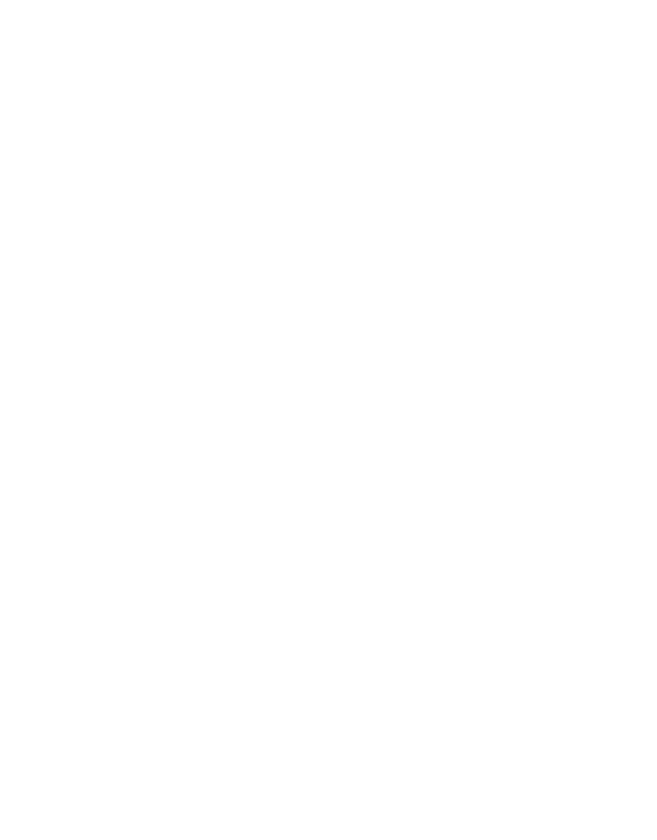
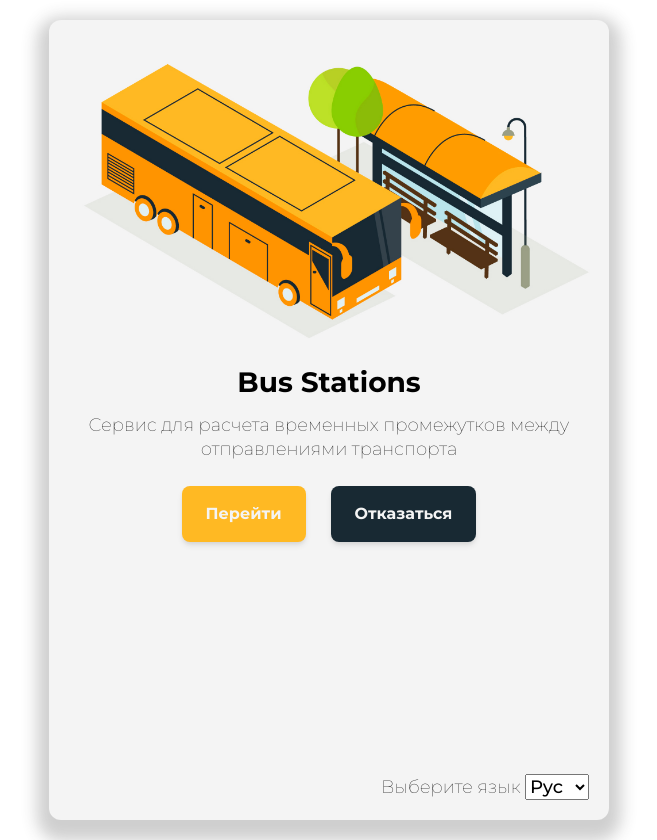
Before and after one commit to stavbers/busStation, a plain HTML site: page index.html in a window 1280 px wide. Shown: the whole page, without its empty margins (311-968 px from the left). Before the commit the page ends 800 px from the top, so only its background shows below. Drawn offline with Linux system fonts and the light colour scheme.

Commit message:
add first screen

```diff
--- a/index.html
+++ b/index.html
@@ -5,10 +5,41 @@
   <meta http-equiv="X-UA-Compatible" content="IE=edge">
   <meta name="viewport" content="width=device-width, initial-scale=1.0">
   <title>busStation</title>
+  <link rel="apple-touch-icon" sizes="180x180" href="apple-touch-icon.png">
+  <link rel="icon" type="image/png" sizes="32x32" href="favicon-32x32.png">
+  <link rel="icon" type="image/png" sizes="16x16" href="favicon-16x16.png">
+<!--  <link rel="manifest" href="site.webmanifest">-->
   <link rel="stylesheet" href="normalize.css">
   <link rel="stylesheet" href="style.css">
+
 </head>
 <body>
+
+  <div class="container">
+
+    <div class="first-screen">
+      <div class="first-screen__img">
+        <img src="images/316237-P8UKLL-902.jpg" alt="автобус на остановке">
+      </div>
+      <h2 class="first-screen__title">Bus Stations</h2>
+      <p class="first-screen__info">Сервис для расчета временных промежутков между отправлениями транспорта</p>
+      <div class="first-screen__choice choice">
+        <a href="#" class="btn choice-true">Перейти</a>
+        <a href="#" class="btn choice-false">Отказаться</a>
+      </div>
+      <div class="first-screen--lang"> Выберите язык
+        <select name="lang" id="lang">
+          <option value='eng'><img src="images/flags/usa.png" alt="usa">Engl</option>
+          <option value='ukr'>Укр</option>
+          <option value='rus' selected>Рус</option>
+        </select>
+      </div>
+    </div>
+
+    <div class="second-screen">
+
+    </div>
+  </div>
 
   <script src="script.js"></script>
 </body>
--- a/style.css
+++ b/style.css
@@ -0,0 +1,94 @@
+@import url('https://fonts.googleapis.com/css2?family=Montserrat:wght@100;300;500;700&display=swap');
+* {
+    margin: 0;
+    padding: 0;
+    box-sizing: border-box;
+}
+
+.container {
+    padding: 20px;
+    min-width: 320px;
+    max-width: 600px;
+    margin: 0 auto;
+}
+
+.first-screen {
+    position: relative;
+    height: 100vh;
+    padding: 15px;
+    background-color: #F4F4F4;
+    -webkit-box-shadow: 0px 9px 16px 12px rgba(204,204,204,0.95);
+    box-shadow: 0px 9px 16px 12px rgba(204,204,204,0.95);
+    border-radius: 12px;
+    display: flex;
+    flex-direction: column;
+    font-family: 'Montserrat', sans-serif;
+}
+.first-screen__img {
+    padding-top: 20px;
+}
+.first-screen__img img{
+    width: 100%;
+}
+
+.first-screen__title {
+    padding-top: 20px;
+    padding-bottom: 15px;
+    font-size: 28px;
+    font-weight: bold;
+    line-height: 32px;
+    text-align: center;
+}
+.first-screen__info {
+    text-align: center;
+    font-size: 18px;
+    line-height: 24px;
+    font-weight: 100;
+}
+
+.first-screen__choice {
+    padding-top: 25px;
+    display: flex;
+    justify-content: center;
+}
+
+.btn {
+    align-items: center;
+    background: rgb(255,185,35);
+    border: 0 solid #E2E8F0;
+    box-shadow: 0 4px 6px -1px rgba(0, 0, 0, 0.1), 0 2px 4px -1px rgba(0, 0, 0, 0.06);
+    box-sizing: border-box;
+    color: #F4F4F4;
+    display: inline-flex;
+    /*font-family: Inter, sans-serif;*/
+    font-size: 1rem;
+    font-weight: 700;
+    height: 56px;
+    justify-content: center;
+    line-height: 24px;
+    overflow-wrap: break-word;
+    padding: 24px;
+    text-decoration: none;
+    width: auto;
+    border-radius: 8px;
+    cursor: pointer;
+    user-select: none;
+    -webkit-user-select: none;
+    touch-action: manipulation;
+
+}
+.choice-true {
+    background: rgb(255,185,35);
+    margin-right: 25px;
+}
+.choice-false {
+    background: #182933;
+}
+
+.first-screen--lang {
+    font-size: 18px;
+    font-weight: 100;
+    position: absolute;
+    right: 20px;
+    bottom: 20px;
+}
```
Also changed, not shown: android-chrome-192x192.png (added), android-chrome-512x512.png (added), apple-touch-icon.png (added), favicon-16x16.png (added), favicon-32x32.png (added), favicon.ico (added), site.webmanifest (added), 1 other file.
